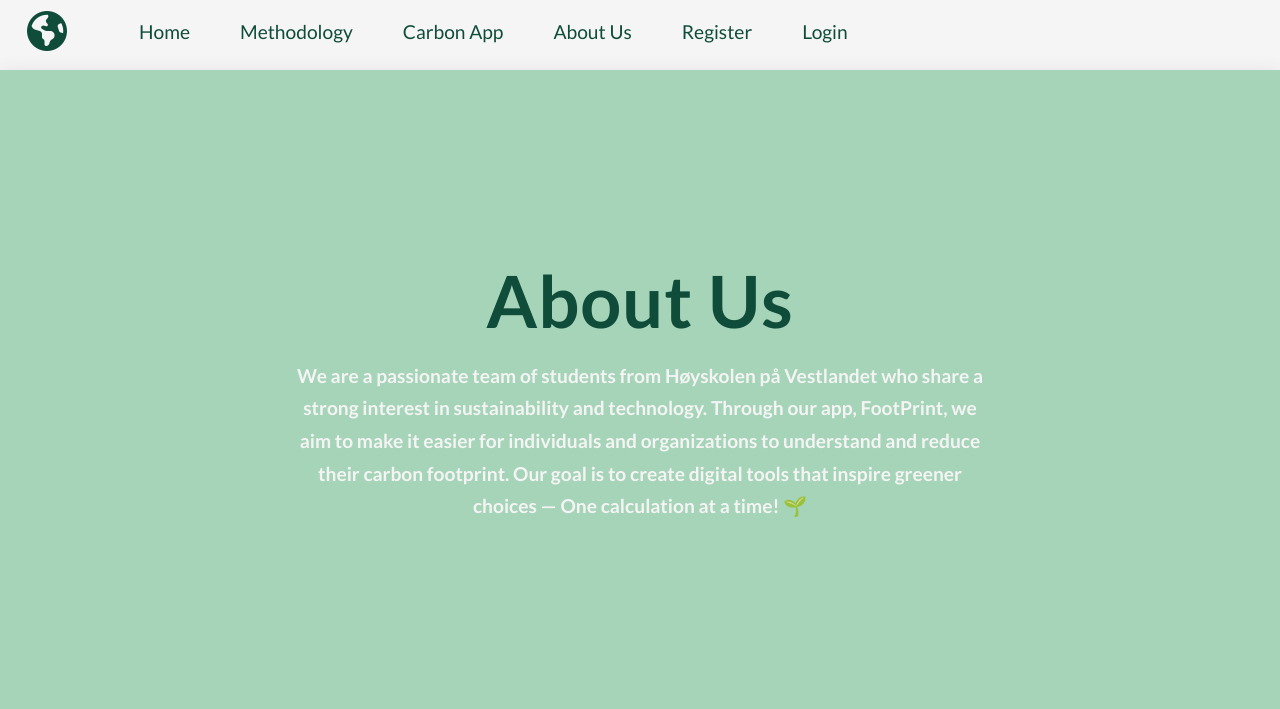
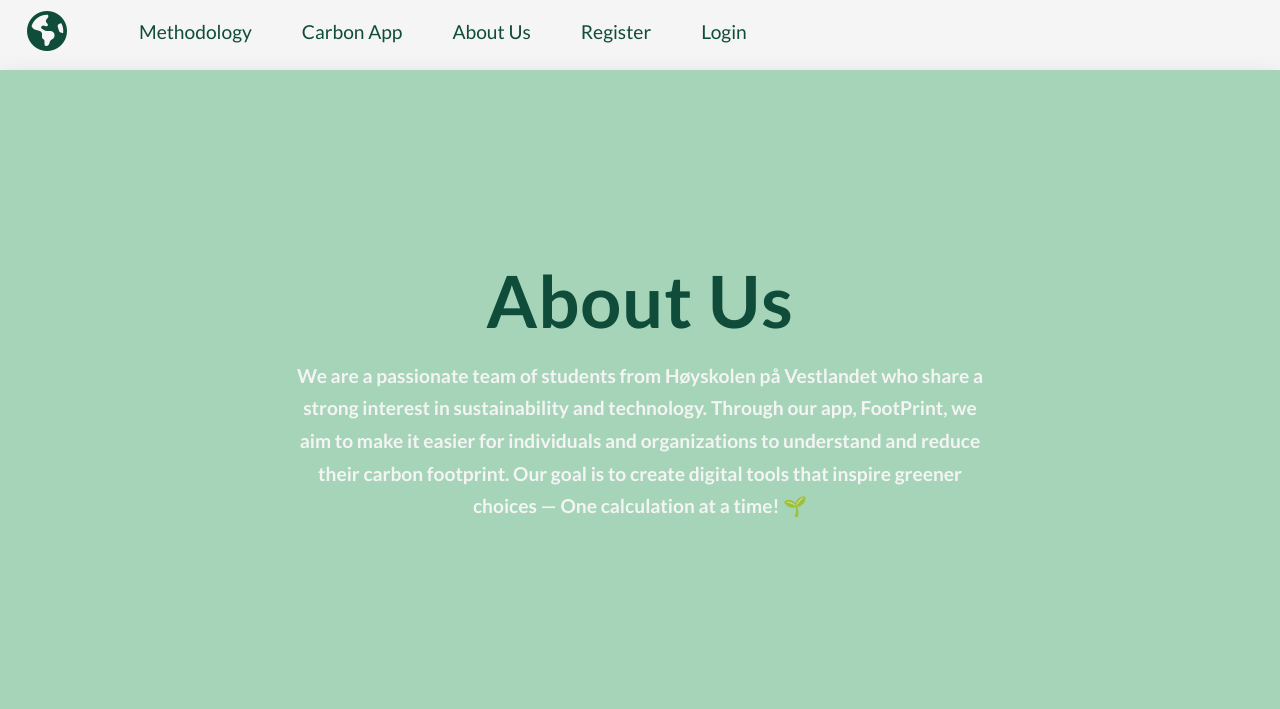
Before and after one commit to wboroy/carbon_app_2025, a Flask app: page /about_us in a window 1280 px wide. Shown: the top 709 px of the page. Run offline with Flask 2, Linux system fonts and the light colour scheme; some libraries are stand-ins or nearby versions.

Commit message:
remove home button

```diff
--- a/capp/templates/layout.html
+++ b/capp/templates/layout.html
@@ -58,9 +58,6 @@
                 <ul>
                     {% if current_user.is_authenticated %}
                     <li>
-                        <a href="{{url_for('home.home_home')}}">Home</a>
-                    </li>
-                    <li>
                         <a href="{{url_for('methodology.methodology_home')}}">Methodology</a>
                     </li>
                       <li>
@@ -73,9 +70,6 @@
                         <a href="{{url_for('users.logout')}}">Logout</a>
                     </li>
                     {% else %}
-                    <li>
-                        <a href="{{url_for('home.home_home')}}">Home</a>
-                    </li>
                     <li>
                         <a href="{{url_for('methodology.methodology_home')}}">Methodology</a>
                     </li>
```
